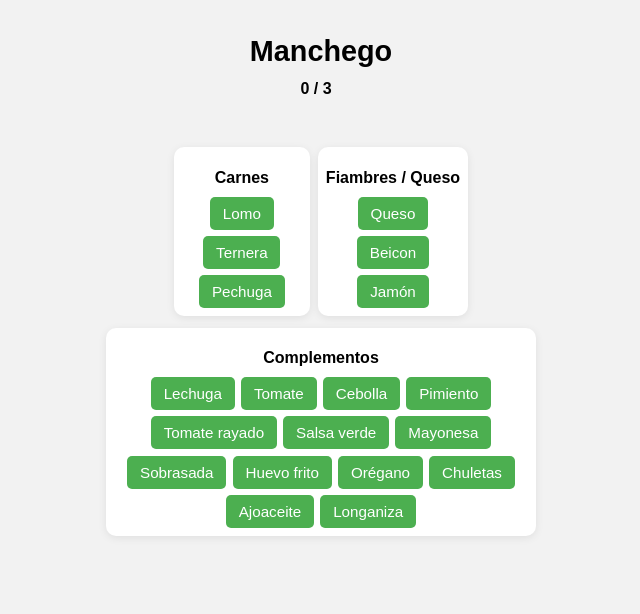
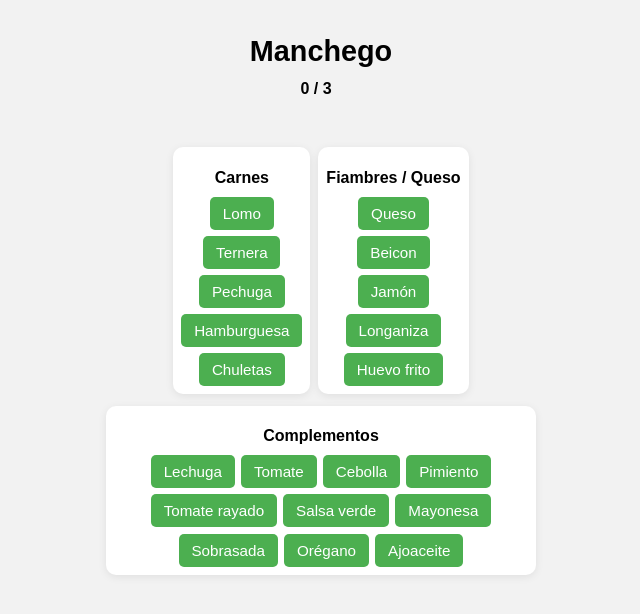
Before and after one commit to Ahuanmarca/bocadillos, a plain HTML site: page index.html in a window 1280 px wide. Shown: the whole page, without its empty margins (319-959 px from the left). Drawn offline with Linux system fonts and the light colour scheme.

Commit message:
Agregar hamburguesa y reorganizar un poco los ingredientes.

```diff
--- a/index.html
+++ b/index.html
@@ -177,11 +177,15 @@
           nombre: "Campero",
           receta: ["Mayonesa", "Pechuga", "Beicon", "Pimiento", "Cebolla"],
         },
+        {
+          nombre: "Hamburguesa",
+          receta: ["Mayonesa", "Lechuga", "Tomate", "Hamburguesa", "Queso"],
+	},
       ];
 
       const ingredientes = {
-        izquierda: ["Lomo", "Ternera", "Pechuga"],
-        derecha: ["Queso", "Beicon", "Jamón"],
+        izquierda: ["Lomo", "Ternera", "Pechuga", "Hamburguesa", "Chuletas"],
+        derecha: ["Queso", "Beicon", "Jamón", "Longaniza", "Huevo frito"],
         complementos: [
           "Lechuga",
           "Tomate",
@@ -191,11 +195,8 @@
           "Salsa verde",
           "Mayonesa",
           "Sobrasada",
-          "Huevo frito",
           "Orégano",
-          "Chuletas",
           "Ajoaceite",
-          "Longaniza",
         ],
       };
 
@@ -322,7 +323,7 @@
 
       function lanzarConfeti() {
         const colores = ["#FFC107", "#4CAF50", "#2196F3", "#FF5722", "#E91E63"];
-        for (let i = 0; i < 60; i++) {
+        for (let i = 0; i < 30; i++) {
           const confeti = document.createElement("div");
           confeti.className = "confeti";
           document.body.appendChild(confeti);
```
